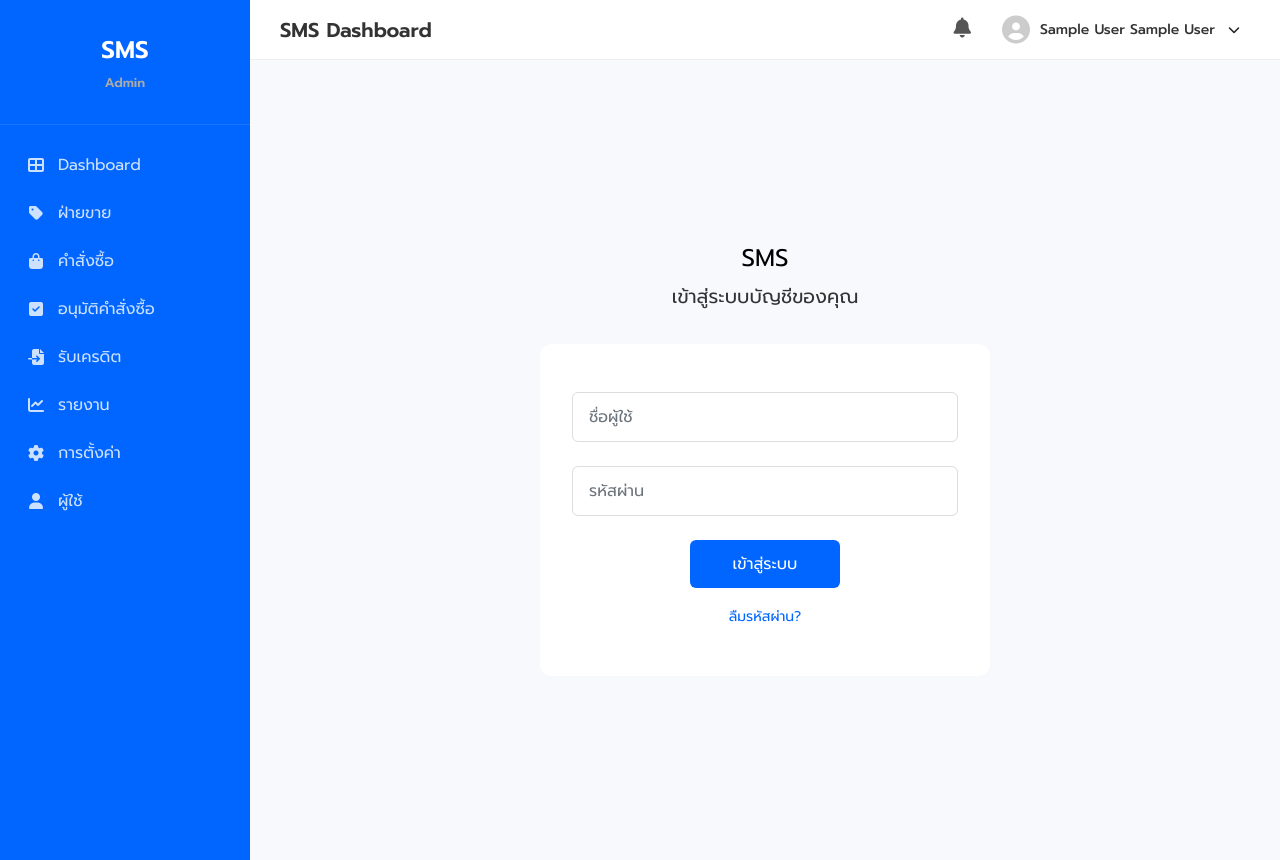
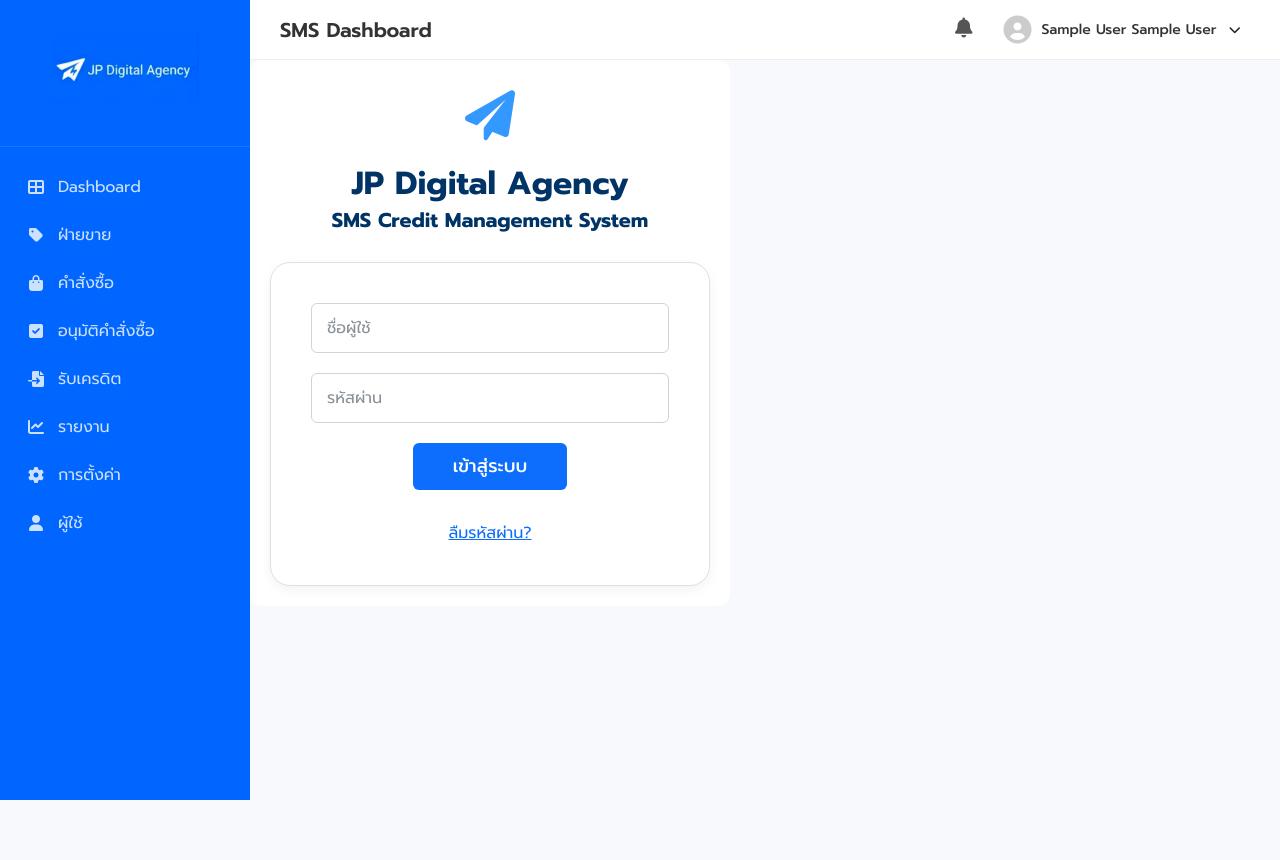
Before and after one commit to tanongsakintean/SCM, a PHP site: page /index.php?p=login in a window 1280 px wide. After the commit the page ends 800 px from the top, so only its background shows below. Run offline with PHP 8.4, Linux system fonts and the light colour scheme; the visitor is signed in with stand-in values (Sample User, id 1); data that the repository does not hold is empty; some libraries are stand-ins or nearby versions.

Commit message:
update UI

```diff
--- a/php/src/assets/css/style.css
+++ b/php/src/assets/css/style.css
@@ -913,3 +913,18 @@ body {
 .feed-meta i {
     margin-right: 4px;
 }
+
+/* Fixed Sidebar Logo Alignment */
+.sidebar-header div.brand-logo {
+    display: flex;
+    justify-content: center;
+    align-items: center;
+    width: 100%;
+    margin-bottom: 10px;
+}
+
+.sidebar-header img.brand-logo {
+    max-width: 80%;
+    height: auto;
+    display: block;
+}
--- /dev/null
+++ b/php/src/debug_login.php
@@ -0,0 +1,4 @@
+<?php
+echo "PHP is working. If you see this, the server is fine.";
+phpinfo();
+?>
--- a/php/src/login.php
+++ b/php/src/login.php
@@ -11,19 +11,168 @@ if (isset($_GET['logout'])) {
 <head>
     <meta charset="UTF-8">
     <meta name="viewport" content="width=device-width, initial-scale=1.0">
-    <title>Login - SMS</title>
-    <link rel="stylesheet" href="assets/css/style.css">
+    <title>Login - SMS Credit Management</title>
+    <!-- FontAwesome for Icons -->
+    <link rel="stylesheet" href="https://cdnjs.cloudflare.com/ajax/libs/font-awesome/6.0.0/css/all.min.css">
+    <!-- SweetAlert2 -->
     <script src="https://cdn.jsdelivr.net/npm/sweetalert2@11"></script>
+    <style>
+        @import url('https://fonts.googleapis.com/css2?family=Prompt:wght@300;400;500;600;700&display=swap');
+
+        body {
+            background-color: #ffffff; /* Revert to white based on last image look, or kept light gray? Image background looks white or very light gray. Keeping site style #F4F6F9 usually better but card is white. Let's stick to #F4F6F9 for contrast unless requested otherwise. Wait, image shows white background outside? The card has shadow, so bg must be different. */
+            background-color: #fff; /* Actually the latest image looks like it might be just white or very faint. Let's use #fff to match "clean" look or stick to F4F6F9. The image 1768093713301.png shows a shadow around the card, implying a non-white background, or a border. The border is visible. Let's use white background for BODY as requested "like this". */
+            font-family: 'Prompt', sans-serif;
+            height: 100vh;
+            display: flex;
+            align-items: center;
+            justify-content: center;
+            margin: 0;
+        }
+
+        .login-container {
+            width: 100%;
+            max-width: 480px;
+            padding: 20px;
+            text-align: center;
+        }
+
+        .login-card {
+            background: #fff;
+            border-radius: 20px;
+            /* box-shadow: 0 10px 30px rgba(0, 0, 0, 0.08); Remove shadow to match flat border look if needed, but image has shadow? Image has a border radius and a border. */
+            border: 1px solid #e0e0e0;
+            box-shadow: 0 4px 12px rgba(0,0,0,0.05);
+            padding: 40px;
+            text-align: left; /* Inputs are left aligned? No, placeholders are left. */
+            position: relative;
+        }
+
+        /* Brand Section */
+        .brand-section {
+            margin-bottom: 30px;
+            text-align: center;
+        }
+
+        .brand-icon {
+            font-size: 50px;
+            color: #3399ff; /* Brighter blue icon */
+            margin-bottom: 10px;
+            display: inline-block;
+        }
+
+        .brand-icon i {
+             /* transform: rotate(-20deg);  Image shows paper plane pointing up-right standard fa-paper-plane */
+        }
+
+        .brand-title {
+            font-size: 32px;
+            font-weight: 700;
+            color: #003366; /* Dark Blue */
+            margin: 0;
+            line-height: 1.2;
+        }
+
+        .brand-subtitle {
+            font-size: 20px;
+            font-weight: 700;
+            color: #003366;
+            margin-top: 5px;
+            margin-bottom: 0;
+        }
+
+        /* Form Styles */
+        .form-group {
+            margin-bottom: 20px;
+        }
+
+        .form-control {
+            width: 100%;
+            padding: 12px 15px;
+            font-size: 16px;
+            border: 1px solid #ced4da;
+            border-radius: 6px;
+            background-color: #fff;
+            box-sizing: border-box;
+            font-family: 'Prompt', sans-serif;
+            color: #495057;
+        }
+
+        .form-control:focus {
+            border-color: #80bdff;
+            outline: 0;
+            box-shadow: 0 0 0 0.2rem rgba(0, 123, 255, 0.25);
+        }
+
+        .form-control::placeholder {
+            color: #6c757d;
+            opacity: 0.8;
+        }
+
+        .btn-container {
+            text-align: center;
+            margin-top: 10px;
+        }
+
+        .btn-login {
+            background-color: #0d6efd;
+            color: #fff;
+            border: none;
+            padding: 10px 40px; /* Width based on content, or full? Image shows button is NOT full width. It's centered. */
+            font-size: 18px;
+            font-weight: 500;
+            border-radius: 6px;
+            cursor: pointer;
+            transition: background-color 0.2s;
+            font-family: 'Prompt', sans-serif;
+        }
+
+        .btn-login:hover {
+            background-color: #0b5ed7;
+        }
+
+        /* Footer Section */
+        .error-message {
+            color: red;
+            margin-top: 15px;
+            font-size: 16px;
+            text-align: center;
+            display: block;
+        }
+
+        .forgot-password-container {
+            text-align: center;
+            margin-top: 15px;
+        }
+
+        .forgot-password {
+            color: #0d6efd;
+            text-decoration: underline;
+            font-size: 16px;
+            background: none;
+            border: none;
+            cursor: pointer;
+        }
+
+        .forgot-password:hover {
+            color: #0a58ca;
+        }
+    </style>
 </head>
 <body>
 
-    <div class="main-wrapper">
-        <div class="page-title">
-            <h1>SMS</h1>
-            <p style="font-size: 1.2rem; margin-top: 10px; color: #333;">เข้าสู่ระบบบัญชีของคุณ</p>
+    <div class="login-container">
+        <!-- Brand Section Outside Card -->
+        <div class="brand-section">
+            <div class="brand-icon">
+                <i class="fas fa-paper-plane"></i>
+            </div>
+            <h1 class="brand-title">JP Digital Agency</h1>
+            <h2 class="brand-subtitle">SMS Credit Management System</h2>
         </div>
 
-        <div class="login-container">
+        <div class="login-card">
+            <!-- Login Form -->
             <form action="action/login_db.php" method="post">
                 <div class="form-group">
                     <input type="text" name="username" class="form-control" placeholder="ชื่อผู้ใช้" required>
@@ -32,19 +181,26 @@ if (isset($_GET['logout'])) {
                     <input type="password" name="password" class="form-control" placeholder="รหัสผ่าน" required>
                 </div>
 
-                <button type="submit" class="btn-login">เข้าสู่ระบบ</button>
+                <div class="btn-container">
+                    <button type="submit" class="btn-login">เข้าสู่ระบบ</button>
+                </div>
             </form>
 
+            <!-- Error Message -->
             <?php if(isset($_GET['error'])): ?>
             <div class="error-message" style="display: block;">
                 ชื่อผู้ใช้หรือรหัสผ่านไม่ถูกต้อง กรุณาลองอีกครั้ง
             </div>
             <?php endif; ?>
 
-            <a href="forgot_password.php" class="forgot-password">ลืมรหัสผ่าน?</a>
+            <!-- Forgot Password -->
+             <div class="forgot-password-container">
+                <a href="forgot_password.php" class="forgot-password">ลืมรหัสผ่าน?</a>
+             </div>
         </div>
     </div>
 
+    <!-- Success Message -->
     <?php if(isset($_GET['success'])): ?>
     <script>
         Swal.fire({
--- a/php/src/sidebar.php
+++ b/php/src/sidebar.php
@@ -11,10 +11,13 @@ $currentPage = $_GET['p'] ?? 'dashboard';
 ?>
 <div class="sidebar">
     <div class="sidebar-header">
-        SMS
+        <div class="brand-logo">
+            <img src="assets/img/jp_logo.png" alt="JP Digital Agency" class="brand-logo">
+        </div>
+        <!-- SMS
         <div style="font-size: 0.8rem; margin-top: 5px; color: #aaa;">
             <?php echo htmlspecialchars($role); ?>
-        </div>
+        </div> -->
     </div>
     <ul class="sidebar-menu">
         <li>
```
Also changed, not shown: php/src/assets/css/login.css (added, +123 -0 lines), php/src/.htaccess, php/src/assets/img/jp_logo.png (added).
